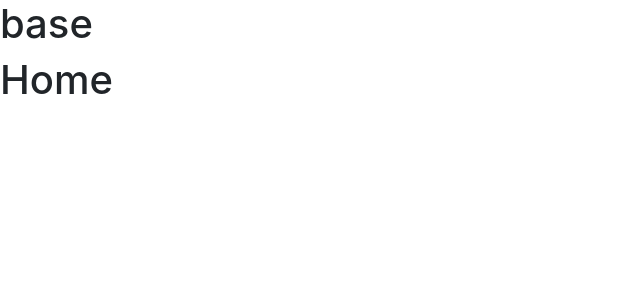
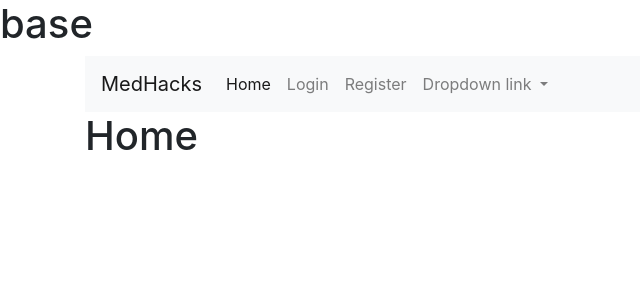
Before and after one commit to matthewsmkim1/MedHacks_Website, a Django app: page /accounts/ in a window 1280 px wide. Shown: the top 300 px of the page, without its empty margins (0-640 px from the left). Run offline with Django 3.2, Linux system fonts and the light colour scheme; some libraries are stand-ins or nearby versions.

Commit message:
basic navbar and some basic redirection

```diff
--- a/medhacks/accounts/templates/base.html
+++ b/medhacks/accounts/templates/base.html
@@ -9,8 +9,42 @@
     </head>
     <body>
         <h1>base</h1>
-        {% block body %}
+        <nav class="container">
+            <nav class="navbar navbar-expand-lg navbar-light bg-light">
+                <a class="navbar-brand" href="#">MedHacks</a>
+                <button class="navbar-toggler" type="button" data-toggle="collapse" data-target="#navbarNavDropdown" aria-controls="navbarNavDropdown" aria-expanded="false" aria-label="Toggle navigation">
+                    <span class="navbar-toggler-icon"></span>
+                </button>
+                <div class="collapse navbar-collapse" id="navbarNavDropdown">
+                    <ul class="navbar-nav">
+                    <li class="nav-item active">
+                        <a class="nav-link" href="#">Home <span class="sr-only">(current)</span></a>
+                    </li>
+                    <li class="nav-item">
+                        <a class="nav-link" href="#">Login</a>
+                    </li>
+                    <li class="nav-item">
+                        <a class="nav-link" href="/account/register">Register</a>
+                    </li>
+                    <li class="nav-item dropdown">
+                    <a class="nav-link dropdown-toggle" href="#" id="navbarDropdownMenuLink" data-toggle="dropdown" aria-haspopup="true" aria-expanded="false">
+                        Dropdown link
+                    </a>
+                <div class="dropdown-menu" aria-labelledby="navbarDropdownMenuLink">
+                    <a class="dropdown-item" href="#">Action</a>
+                    <a class="dropdown-item" href="#">Another action</a>
+                    <a class="dropdown-item" href="#">Something else here</a>
+                </div>
+                </li>
+                </ul>
+                </div>
+            </nav>
 
-        {% endblock %}
+
+            {% block body %}
+
+            {% endblock %}
+        </nav>
+
     </body>
 </html>
--- a/medhacks/accounts/urls.py
+++ b/medhacks/accounts/urls.py
@@ -7,8 +7,9 @@ Good documentation: https://django.readthedocs.io/en/2.1.x/topics/auth/default.h
 
 from django.urls import path
 from . import views
-from django.contrib.auth.views import LoginView
+from django.contrib.auth.views import LoginView, LogoutView
 urlpatterns = [
     path('', views.home), #this means that accounts/ will render the home function in the views file in accounts
-    path('login/', LoginView.as_view(template_name='accounts/login.html'), name="login")
+    path('login/', LoginView.as_view(template_name='accounts/login.html'), name="login"),
+    path('logout/', LogoutView.as_view(template_name='accounts/logout.html'), name="logout")
 ]
--- a/medhacks/medhacks/urls.py
+++ b/medhacks/medhacks/urls.py
@@ -15,8 +15,10 @@ Including another URLconf
 """
 from django.contrib import admin
 from django.urls import path, include
+from medhacks import views as medhacks_views
 
 urlpatterns = [
+    path('', medhacks_views.login_redirect, name='login_redirect'),
     path('admin/', admin.site.urls),
     path('accounts/', include('accounts.urls')),
 ]
--- /dev/null
+++ b/medhacks/medhacks/views.py
@@ -0,0 +1,4 @@
+from django.shortcuts import redirect
+
+def login_redirect(request):
+    return redirect('/accounts/login')
```
Also changed, not shown: medhacks/accounts/templates/accounts/logout.html (added, +11 -0 lines), medhacks/db.sqlite3.
